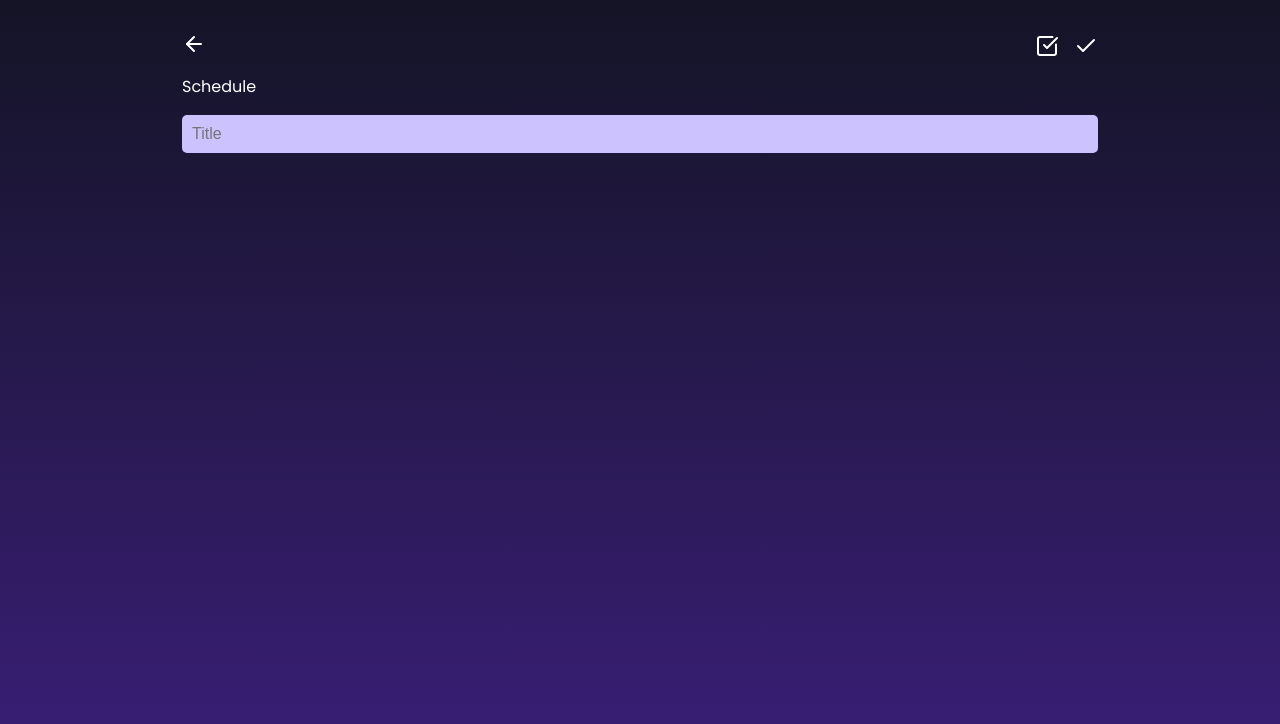
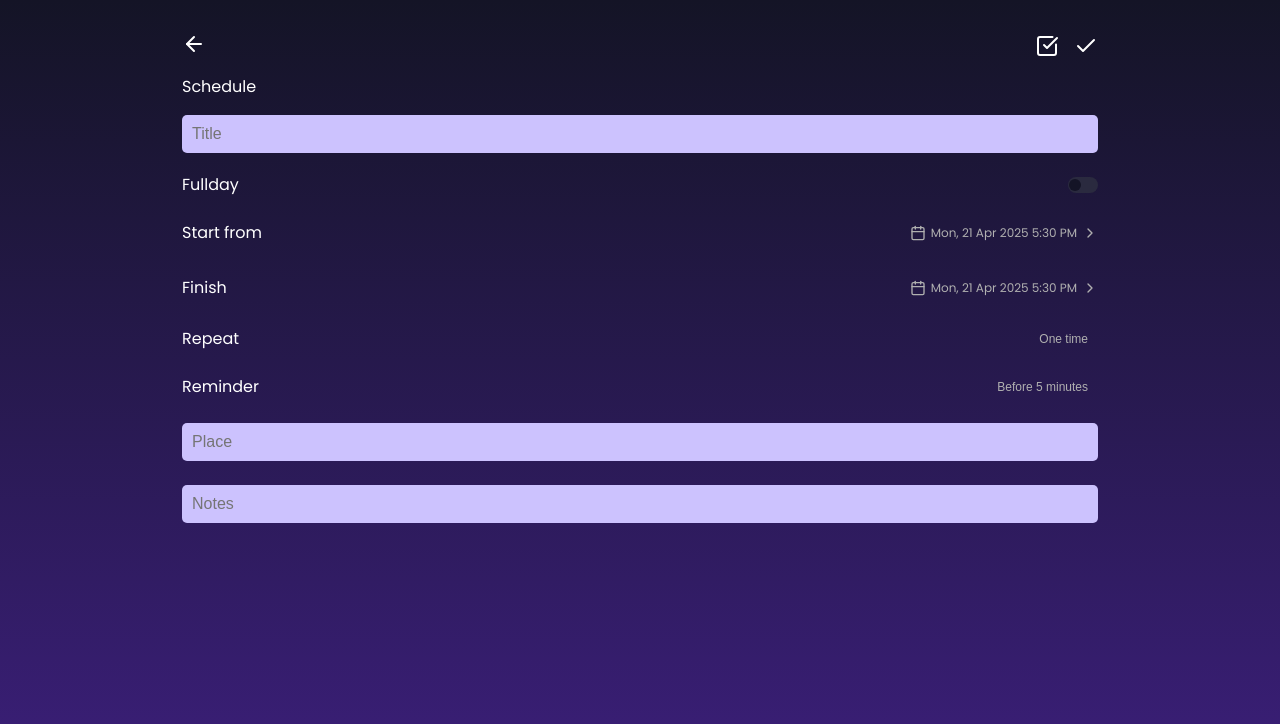
Before and after one commit to jordanogiacomet/on-time-react, a React (Vite) app: page /schedule/new in a window 1280 px wide. Shown: the top 724 px of the page. Built offline with nearby package versions, Linux system fonts and the light colour scheme.

Commit message:
WIP - Estrutura geral do formulário implementada;

```diff
--- /dev/null
+++ b/src/components/DataTimeRow/index.tsx
@@ -0,0 +1,52 @@
+import React, { useRef } from 'react';
+import { CalendarIcon, ChevronRight } from 'lucide-react';
+import { format } from 'date-fns';
+import styles from './styles.module.css';
+
+type DateTimeRowProps = {
+  label: string;
+  date: Date;
+  onChange: (date: Date) => void;
+};
+
+export function DateTimeRow({ label, date, onChange }: DateTimeRowProps) {
+  const inputRef = useRef<HTMLInputElement>(null);
+
+  const handleClick = () => {
+    if (inputRef.current?.showPicker) {
+      inputRef.current.showPicker();
+    } else {
+      inputRef.current?.click();
+    }
+  };
+
+  const handleInputChange = (e: React.ChangeEvent<HTMLInputElement>) => {
+    const newDate = new Date(e.target.value);
+    if (!isNaN(newDate.getTime())) {
+      onChange(newDate);
+    }
+  };
+
+  return (
+    <div className={styles.row} onClick={handleClick}>
+      <span className={styles.label}>{label}</span>
+
+      <div className={styles.valueContainer}>
+        <CalendarIcon size={16} className={styles.icon} />
+        <span className={styles.value}>
+          {format(date, 'EEE, d MMM yyyy h:mm a')}
+        </span>
+        <ChevronRight size={16} className={styles.chevron} />
+      </div>
+
+      {/* input invisível que abre o picker */}
+      <input
+        ref={inputRef}
+        type='datetime-local'
+        className={styles.hiddenInput}
+        value={format(date, "yyyy-MM-dd'T'HH:mm")}
+        onChange={handleInputChange}
+      />
+    </div>
+  );
+}
--- /dev/null
+++ b/src/components/DataTimeRow/styles.module.css
@@ -0,0 +1,41 @@
+.row {
+  position: relative;
+  width: 100%;
+  display: flex;
+  justify-content: space-between;
+  align-items: center;
+  padding: 0.75rem 0;
+  cursor: pointer;
+}
+
+.label {
+  font-size: 1.6rem;
+  color: var(--text-primary);
+}
+
+.valueContainer {
+  display: flex;
+  align-items: center;
+  gap: 0.5rem;
+}
+
+.icon,
+.chevron {
+  color: var(--text-secondary);
+}
+
+.value {
+  font-size: 1.2rem;
+  color: var(--text-secondary);
+  white-space: nowrap;
+}
+
+.hiddenInput {
+  position: absolute;
+  top: 0;
+  left: 0;
+  width: 100%;
+  height: 100%;
+  opacity: 0;
+  cursor: pointer;
+}
--- /dev/null
+++ b/src/components/SelectInput/index.tsx
@@ -0,0 +1,32 @@
+import styles from './styles.module.css';
+
+export type SelectInputProps = {
+  label: string;
+  options: { value: string; label: string }[];
+  value: string;
+  onChange: (val: string) => void;
+};
+
+export function SelectInput({
+  label,
+  options,
+  value,
+  onChange,
+}: SelectInputProps) {
+  return (
+    <label className={styles.wrapper}>
+      <span className={styles.label}>{label}</span>
+      <select
+        className={styles.select}
+        value={value}
+        onChange={e => onChange(e.target.value)}
+      >
+        {options.map(opt => (
+          <option key={opt.value} value={opt.value}>
+            {opt.label}
+          </option>
+        ))}
+      </select>
+    </label>
+  );
+}
--- /dev/null
+++ b/src/components/SelectInput/styles.module.css
@@ -0,0 +1,20 @@
+.wrapper {
+  width: 100%;
+  display: flex;
+  justify-content: space-between;
+  align-items: center;
+}
+.label {
+  color: var(--text-primary);
+  font-size: 1.6rem;
+}
+.select {
+  appearance: none;
+  background: none;
+  color: var(--text-secondary);
+  border: none;
+
+  padding: 0.5rem 1rem;
+  font-size: 1.2rem;
+  text-align: right;
+}
--- /dev/null
+++ b/src/components/ToggleSwitch/index.tsx
@@ -0,0 +1,22 @@
+import styles from './styles.module.css';
+
+type ToggleSwitchProps = {
+  checked: boolean;
+  onChange: (checked: boolean) => void;
+  label?: string;
+};
+
+export function ToggleSwitch({ checked, onChange, label }: ToggleSwitchProps) {
+  return (
+    <label className={styles.wrapper}>
+      {label && <span className={styles.label}>{label}</span>}
+      <input
+        type='checkbox'
+        className={styles.input}
+        checked={checked}
+        onChange={e => onChange(e.target.checked)}
+      />
+      <span className={styles.slider} />
+    </label>
+  );
+}
--- /dev/null
+++ b/src/components/ToggleSwitch/styles.module.css
@@ -0,0 +1,45 @@
+.wrapper {
+  display: inline-flex;
+  align-items: center;
+  gap: 0.5rem;
+  width: 100%;
+  display: flex;
+  flex-direction: row;
+  justify-content: space-between;
+}
+.label {
+  font-size: 1.6rem;
+  color: var(--text-primary);
+}
+.input {
+  opacity: 0;
+  width: 0;
+  height: 0;
+}
+.slider {
+  position: relative;
+  width: 3rem;
+  height: 1.6rem;
+  background: var(--surface-alt);
+  border-radius: 1.5rem;
+  cursor: pointer;
+  transition: background var(--transition);
+}
+.slider::before {
+  content: '';
+  position: absolute;
+  top: 0.15rem;
+  left: 0.15rem;
+  width: 1.2rem;
+  height: 1.2rem;
+  background: var(--bg-default);
+  border-radius: 50%;
+  transition: transform var(--transition);
+}
+/* quando checked */
+.input:checked + .slider {
+  background: var(--color-primary);
+}
+.input:checked + .slider::before {
+  transform: translateX(1.5rem);
+}
--- a/src/pages/ScheduleForm/index.tsx
+++ b/src/pages/ScheduleForm/index.tsx
@@ -5,8 +5,32 @@ import styles from './styles.module.css';
 import { Fragment } from 'react/jsx-runtime';
 import { Container } from '../../components/Container';
 import { TextInput } from '../../components/TextInput';
+import { ToggleSwitch } from '../../components/ToggleSwitch';
+import { useState } from 'react';
+import { DateTimeRow } from '../../components/DataTimeRow';
+import { SelectInput } from '../../components/SelectInput';
 
 export function ScheduleForm() {
+  const [allDay, setAllDay] = useState(false);
+
+  const [startDate, setStartDate] = useState<Date>(new Date());
+  const [endDate, setEndDate] = useState<Date>(new Date());
+
+  const repeatOptions = [
+    { value: 'once', label: 'One time' },
+    { value: 'daily', label: 'Daily' },
+    /* ... */
+  ];
+  const [repeat, setRepeat] = useState('once');
+
+  const reminderOptions = [
+    { value: '5', label: 'Before 5 minutes' },
+    { value: '10', label: 'Before 10 minutes' },
+    { value: '15', label: 'Before 15 minutes' },
+  ];
+
+  const [reminder, setReminder] = useState('5');
+
   return (
     <Fragment>
       <Container>
@@ -25,7 +49,50 @@ export function ScheduleForm() {
           <h2 className={styles.title}>Schedule</h2>
           <form className={styles.form}>
             <div className={styles.formRow}>
-              <TextInput id='meuInput' type='text' placeholder='Title' />
+              <TextInput id='titleInput' type='text' placeholder='Title' />
+            </div>
+            <div className={styles.formRow}>
+              <ToggleSwitch
+                checked={allDay}
+                onChange={setAllDay}
+                label='Fullday'
+              />
+            </div>
+            <div className={styles.formRow}>
+              <DateTimeRow
+                label='Start from'
+                date={startDate}
+                onChange={setStartDate}
+              />
+            </div>
+            <div className={styles.formRow}>
+              <DateTimeRow
+                label='Finish'
+                date={endDate}
+                onChange={setEndDate}
+              />
+            </div>
+            <div className={styles.formRow}>
+              <SelectInput
+                label='Repeat'
+                options={repeatOptions}
+                value={repeat}
+                onChange={setRepeat}
+              />
+            </div>
+            <div className={styles.formRow}>
+              <SelectInput
+                label='Reminder'
+                options={reminderOptions}
+                value={reminder}
+                onChange={setReminder}
+              />
+            </div>
+            <div className={styles.formRow}>
+              <TextInput id='placeInput' type='text' placeholder='Place' />
+            </div>
+            <div className={styles.formRow}>
+              <TextInput id='NotesInput' type='text' placeholder='Notes' />
             </div>
           </form>
         </div>
```
